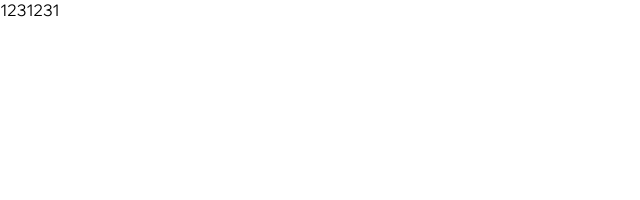
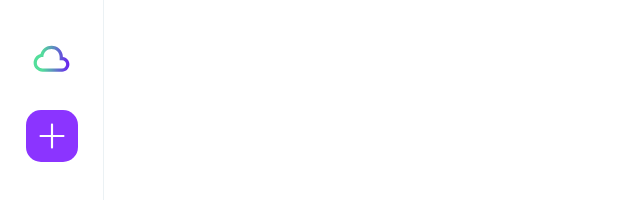
Before and after one commit to S0UZER/EventSnap_frontend, a plain HTML site: page index.html in a window 1280 px wide. Shown: the top 200 px of the page, without its empty margins (0-640 px from the left). Drawn offline with Linux system fonts and the light colour scheme.

Commit message:
side-bar

```diff
--- /dev/null
+++ b/css/sidebar.css
@@ -0,0 +1,41 @@
+.sidebar {
+    width: 104px;
+    height: 100vh;
+    border-right: 1px solid hsla(200, 31%, 94%, 1);
+    box-sizing: border-box;
+    display: flex;
+    flex-direction: column;
+    align-items: center;
+}
+
+.sidebar__logo {
+    width: 67px;
+    height: 54px;
+    padding: 8px;
+    box-sizing: border-box;
+    margin-top: 32px;
+    display: flex;
+    align-items: center;
+    justify-content: center;
+}
+
+.sidebar__logo img {
+    width: 100%;
+    height: 100%;
+    object-fit: contain;
+}
+
+.sidebar__btn-img {
+    width: 52px;
+    height: 52px;
+    cursor: pointer;
+    display: block;
+}
+
+.sidebar__btn-img:first-of-type {
+    margin-top: 24px;
+}
+
+.sidebar__btn-img + .sidebar__btn-img {
+    margin-top: 16px;
+}
--- a/index.html
+++ b/index.html
@@ -6,10 +6,20 @@
         content="width=device-width, user-scalable=no, initial-scale=1.0, maximum-scale=1.0, minimum-scale=1.0">
     <title>EventSnap | Home</title>
     <link rel="stylesheet" href="./css/main.css">
+    <link rel="stylesheet" href="./css/sidebar.css">
     <script src="./scripts/main.js" type="module" defer></script>
 </head>
 <body>
-    <p>1231231</p>
+
+<aside class="sidebar">
+
+    <div class="sidebar__logo">
+        <img src="./img/main_page/cloud_logo.svg" alt="EventSnap">
+    </div>
+
+    <img class="sidebar__btn-img" src="./img/main_page/btn_create1.svg" alt="Создать">
+
+</aside>
 
 </body>
 </html>
--- a/scripts/main.js
+++ b/scripts/main.js
@@ -0,0 +1,6 @@
+const sidebar = document.querySelector('.sidebar');
+const collapseBtn = document.getElementById('sidebarCollapse');
+
+collapseBtn?.addEventListener('click', () => {
+    sidebar.classList.toggle('collapsed');
+});
```
Also changed, not shown: img/main_page/btn_add.svg (renamed from img/main_page/btn_creategr.svg), img/main_page/btn_create1.svg (added), img/main_page/btn_rubbish.svg (added).
